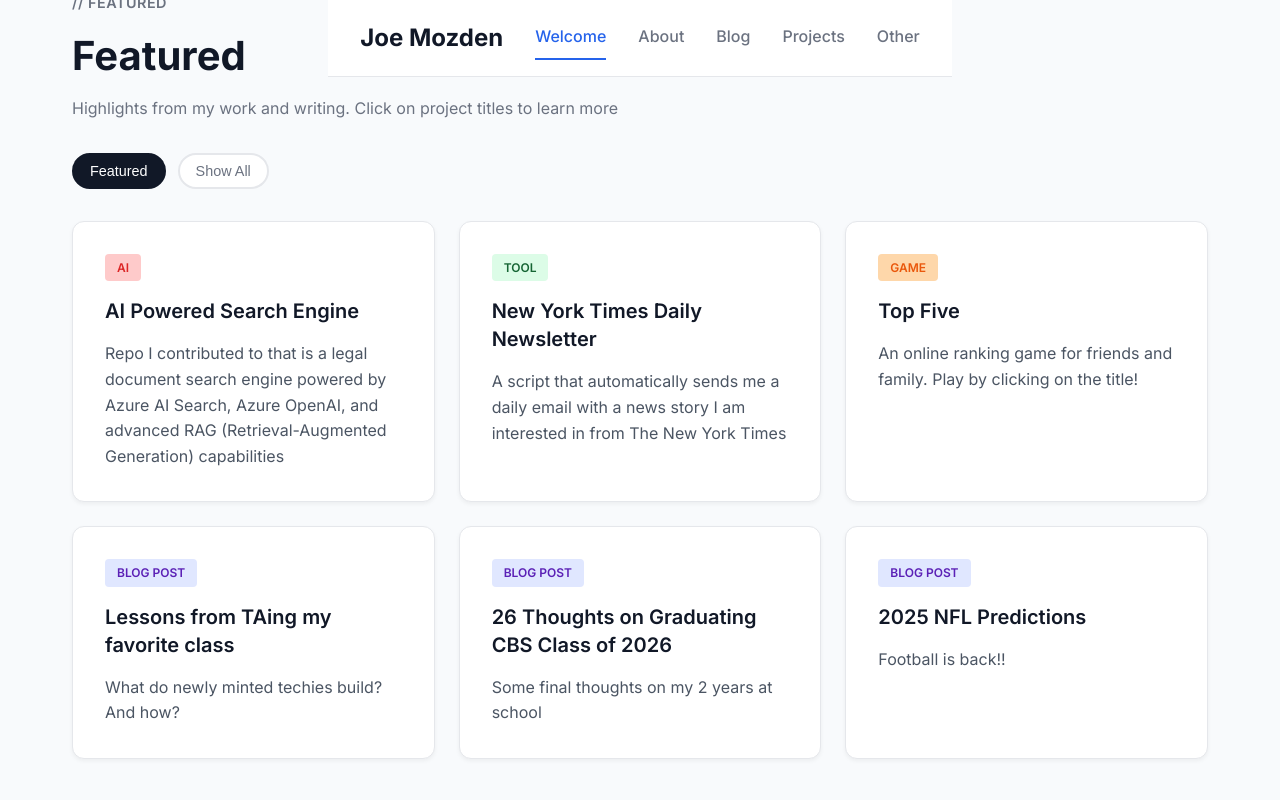
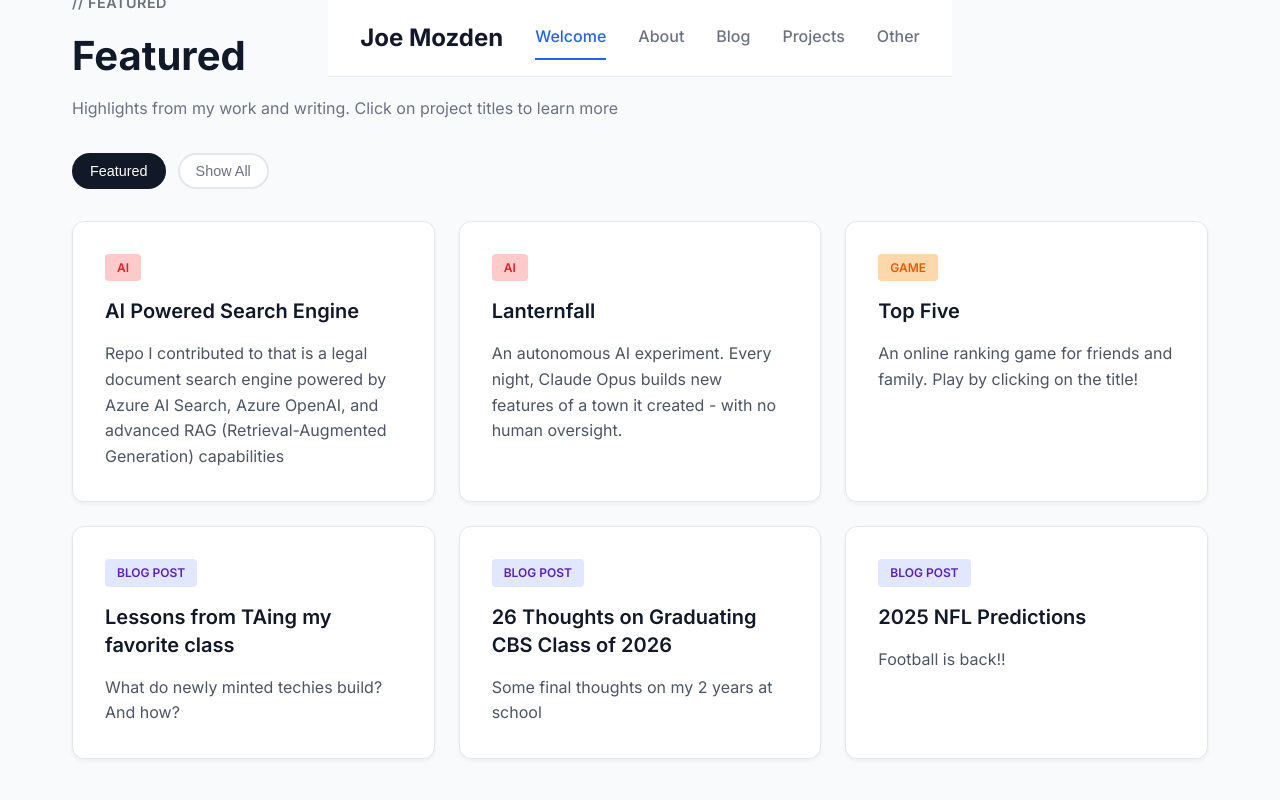
Before and after one commit to jmozden3/jmozden3.github.io, a Jekyll site: the page built from index.html, in a window 1280 px wide and 900 px high, scrolled down 601 px. Shown: the top 800 px of the window. Built offline with Jekyll 4.4.1, drawn with Linux system fonts in a browser that asks for light colours; the list of posts is cut into pages by our own code.

Commit message:
Add Lanternfall project, feature it on homepage and projects page
Co-Authored-By: Claude Opus 4.8 <noreply@anthropic.com>

```diff
--- a/_data/featured.yml
+++ b/_data/featured.yml
@@ -6,10 +6,10 @@
   badge: "AI"
   link: "https://github.com/DanGiannone1/ai-powered-search-engine"
 
-- title: "New York Times Daily Newsletter"
-  description: "A script that automatically sends me a daily email with a news story I am interested in from The New York Times"
-  badge: "Tool"
-  link: "https://github.com/jmozden3/nyt-daily-newsletter"
+- title: "Lanternfall"
+  description: "An autonomous AI experiment. Every night, Claude Opus builds new features of a town it created - with no human oversight. "
+  badge: "AI"
+  link: "https://lanternfall.joemozden.com/"
 
 - title: "Top Five"
   description: "An online ranking game for friends and family. Play by clicking on the title!"
--- a/_data/projects.yml
+++ b/_data/projects.yml
@@ -50,13 +50,21 @@
   tech: ["AI", "Client Facing", "Azure", "Python"]
   featured: true
 
+- name: "Lanternfall: Nightly Builder"
+  type: "ai"
+  link: "https://lanternfall.joemozden.com/"
+  github: "https://github.com/jmozden3/project-tenochtitlan"
+  description: "An autonomous AI experiment. Every night, Claude Opus wakes with no memory of past sessions, reads its diary to understand the project's state, makes one small improvement, documents its decisions, and goes back to sleep — with no human oversight. What you're watching is what an AI does, over time, when left to build on its own."
+  tech: ["Digital Ocean", "Vercel", "Claude Code"]
+  featured: true
+
 - name: "Top Five"
   type: "game"
   play: "https://topfive-h7dtbccrgmd8gye8.eastus2-01.azurewebsites.net/"
   github: https://github.com/jmozden3/Top-Five
   description: "An online ranking game for friends and family. Play by clicking on the link!"
   tech: ["Live", "Just for fun", "Azure Web Apps"]
-  featured: true
+  featured: false
 
 - name: "Weather or Not"
   type: "game"
```
